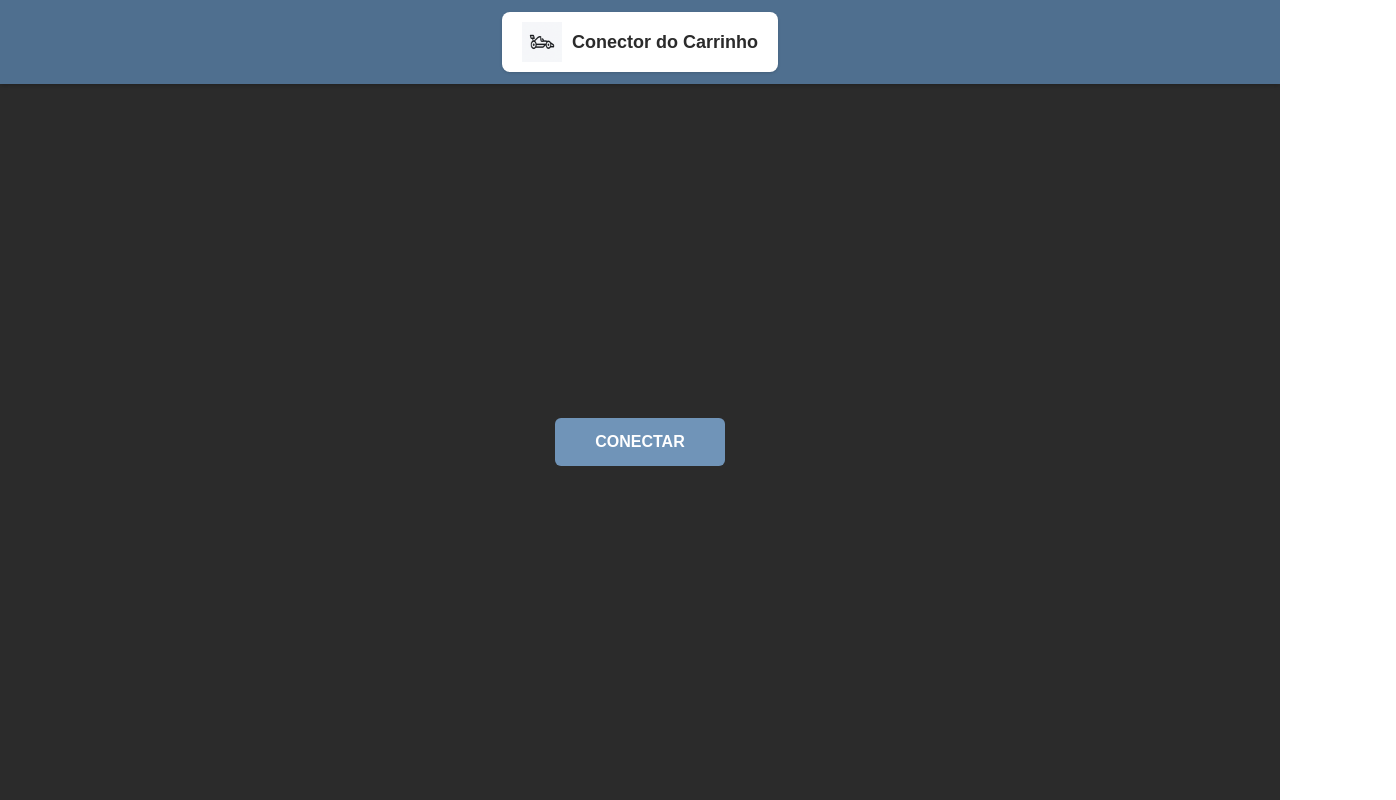
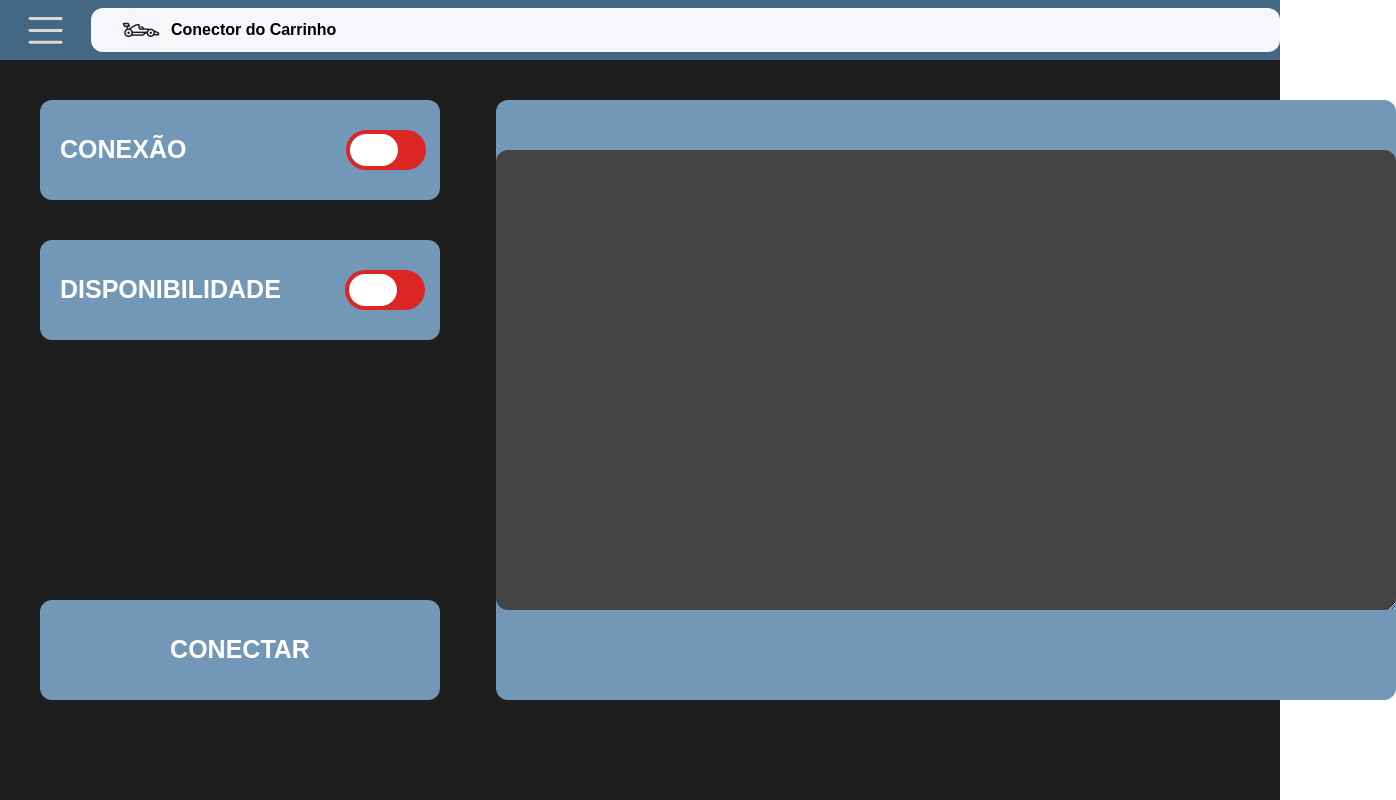
Before and after one commit to PI1-2025-FCTE/2025.2-PI-Front, a Next.js app in the folder src/: page / in a window 1280 px wide. Shown: the whole page, 1396 px wide, since content can reach past the window. Built offline with nearby package versions, Linux system fonts and the light colour scheme; what @gradin/tailwindcss-scrollbar would draw is missing.

Commit message:
Refatored the UI

```diff
--- a/src/app/components/RouteBox.tsx
+++ b/src/app/components/RouteBox.tsx
@@ -7,7 +7,7 @@ type RouteBoxProps = {
 export function RouteBox({index}: RouteBoxProps) {
     return(
         <Link href={`/route/${index}`}>
-            <button className="h-[70px] w-[800px] bg-[#446784] text-white font-bold flex justify-start items-center pl-10 rounded-xl transition hover:scale-[1.02]">
+            <button className="h-[80px] w-[400px] bg-[#7398B7] text-white font-bold flex justify-start items-center pl-10 rounded-xl transition hover:scale-[1.02]">
                 PERCURSO {index}
             </button>
         </Link>
--- a/src/app/instruction/page.tsx
+++ /dev/null
@@ -1,66 +0,0 @@
-"use client";
-
-import { useState } from "react";
-import SideBar from "@/app/components/SideBar";
-import Header from "@/app/components/Header";
-import {ConnectionStatus, DisponibilityStatus} from "@/app/components/StatusSection";
-import Button from "@/app/components/Button";
-
-
-export default function Instruction() {
-    const [sideBar, setSideBar] = useState(false);
-
-    const handleClick = () => {
-        setSideBar(!sideBar);
-    }
-
-    const [connection, setConnection] = useState(true);
-
-    const changeConection = () => {
-        if(connection) {
-            setConnection(false);
-            setDisponibility(false);
-        } else {
-            setConnection(true);
-        };
-    }
-
-    const [disponibility, setDisponibility] = useState(true);
-
-    const changeDisponiblity = () => {
-        if(connection) {
-            setDisponibility(!disponibility);
-        }
-    }
-
-    return(
-        <div>
-            {sideBar ?
-            (<SideBar onClick={handleClick} instruction={true}/>)
-            :
-            (<div className="min-h-screen w-full bg-[#1E1E1E]">
-                <Header onClick={handleClick}/>
-                <div className="flex my-10 mx-10 h-[600px]">
-                    <div className="flex flex-col gap-10">
-                        <ConnectionStatus onClick={changeConection} evaluate={connection}/>
-                        <DisponibilityStatus onClick={changeDisponiblity} evaluate={disponibility}/>
-                        {!connection &&
-                        (<div className="mt-[220px]">
-                            <Button text={"RECONECTAR"}/>
-                        </div>)}
-                        {connection && !disponibility && (
-                        <div className="mt-[220px]">
-                            <Button text={"PARAR TRAJETO"}/>
-                        </div>)}
-                    </div>
-                    <div className="ml-14 h-[600px] w-[1000px] bg-[#7398B7] rounded-xl flex flex-col justify-center items-center">
-                        <textarea className="mt-5 h-[460px] w-[900px] bg-[#434343] text-white p-5 rounded-xl" />
-                        <div className="h-5"/>
-                        {(connection && disponibility) ?
-                        (<button className="h-10 w-[100px] bg-blue-600 rounded-xl text-white transition hover:scale-110">Enviar</button>) : (<div className="h-10 w-[100px]"/>)}
-                    </div>
-                </div>
-            </div>)}
-        </div>
-    );
-}
--- a/src/app/page.tsx
+++ b/src/app/page.tsx
@@ -1,29 +1,81 @@
-import styles from "./page.module.css";
+"use client";
 
-import Link from "next/link";
+import { useState } from "react";
+import SideBar from "@/app/components/SideBar";
+import Header from "@/app/components/Header";
+import {ConnectionStatus, DisponibilityStatus} from "@/app/components/StatusSection";
+import Button from "@/app/components/Button";
 
 
 export default function Home() {
-  return (
-    <main className={styles.container}>
-      {/* Header */}
-      <header className={styles.header}>
-        <div className={styles.headerBox}>
-          <img
-            src="/image.png"
-            alt="Conector"
-            className={styles.icon} // você pode manter a mesma classe
-          />
-          <span className={styles.headerText}>Conector do Carrinho</span>
+    const [sideBar, setSideBar] = useState(false);
+
+    const handleClick = () => {
+        setSideBar(!sideBar);
+    }
+
+    const [connection, setConnection] = useState(false);
+
+    const connect = () => {
+        setConnection(true);
+        setDisponibility(true);
+    }
+
+    const sendInstruction = async () => {
+        setDisponibility(false);
+        await new Promise(resolve => setTimeout(resolve, 2500));
+        setDisponibility(true);
+    }
+
+    const stopRoute = () => {
+        setDisponibility(true);
+    }
+
+    const changeConection = () => {
+        if(connection) {
+            setConnection(false);
+            setDisponibility(false);
+        } else {
+            setConnection(true);
+        };
+    }
+
+    const [disponibility, setDisponibility] = useState(false);
+
+    const changeDisponiblity = () => {
+        if(connection) {
+            setDisponibility(!disponibility);
+        }
+    }
+
+    return(
+        <div>
+            {sideBar ?
+            (<SideBar onClick={handleClick}/>)
+            :
+            (<div className="min-h-screen w-full bg-[#1E1E1E]">
+                <Header onClick={handleClick}/>
+                <div className="flex my-10 mx-10 h-[600px]">
+                    <div className="flex flex-col gap-10">
+                        <ConnectionStatus onClick={changeConection} evaluate={connection}/>
+                        <DisponibilityStatus onClick={changeDisponiblity} evaluate={disponibility}/>
+                        {!connection &&
+                        (<div className="mt-[220px]">
+                            <Button onClick={connect} text={"CONECTAR"}/>
+                        </div>)}
+                        {connection && !disponibility && (
+                        <div className="mt-[220px]">
+                            <Button onClick={stopRoute} text={"PARAR TRAJETO"}/>
+                        </div>)}
+                    </div>
+                    <div className="ml-14 h-[600px] w-[1000px] bg-[#7398B7] rounded-xl flex flex-col justify-center items-center">
+                        <textarea className="mt-5 h-[460px] w-[900px] bg-[#434343] text-white p-5 rounded-xl" />
+                        <div className="h-5"/>
+                        {(connection && disponibility) ?
+                        (<button onClick={sendInstruction} className="h-10 w-[100px] bg-blue-600 rounded-xl text-white transition hover:scale-110">Enviar</button>) : (<div className="h-10 w-[100px]"/>)}
+                    </div>
+                </div>
+            </div>)}
         </div>
-      </header>
-
-      {/* Botão */}
-      <div className={styles.center}>
-        <Link href="/instruction">
-          <button className={styles.button}>CONECTAR</button>
-        </Link>
-      </div>
-    </main>
-  );
+    );
 }
--- a/src/app/route/[id]/page.tsx
+++ b/src/app/route/[id]/page.tsx
@@ -19,7 +19,7 @@ export default function Route() {
     return(
         <div>
             {sideBar ?
-                (<SideBar onClick={handleClick} route={true}/>)
+                (<SideBar onClick={handleClick} instruction={true}/>)
                 :
                 (<div className="min-h-screen w-full bg-[#1E1E1E] flex flex-col items-center">
                     <Header onClick={handleClick}/>
--- a/src/app/route/page.tsx
+++ /dev/null
@@ -1,43 +0,0 @@
-"use client";
-
-
-import { useState } from "react";
-import Header from "@/app/components/Header";
-import SideBar from "@/app/components/SideBar";
-import { RouteBox } from "@/app/components/RouteBox";
-
-export default function Routes() {
-        const [sideBar, setSideBar] = useState(false);
-
-        const handleClick = () => {
-            setSideBar(!sideBar);
-        }
-
-        const size = 10;
-        const routes = Array(size);
-        for(let i = 0; i < size; i++) {
-            routes[i] = i+1;
-        }
-
-    return(
-        <div>
-            {sideBar ?
-                        (<SideBar onClick={handleClick} routes={true}/>)
-                        :
-                        (<div className="min-h-screen w-full bg-[#1E1E1E] flex flex-col items-center">
-                            <Header onClick={handleClick}/>
-                            <div className="h-5"/>
-                            <div className="h-[630px] w-[900px] bg-[#7398B7] rounded-xl flex flex-col items-center">
-                                <h1 className="text-white text-center pt-2.5 font-bold">PERCURSOS</h1>
-                                <div className=" h-[580px] overflow-y-auto">
-                                    {routes.map((value, index) => (
-                                        <div key={index} className="py-1.5 px-3">
-                                            <RouteBox  index={value}/>
-                                        </div>
-                                    ))}
-                                </div>
-                            </div>
-                        </div>)}
-        </div>
-    );
-}
```
Also changed, not shown: src/app/components/SideBar.tsx (+36 -16 lines).
